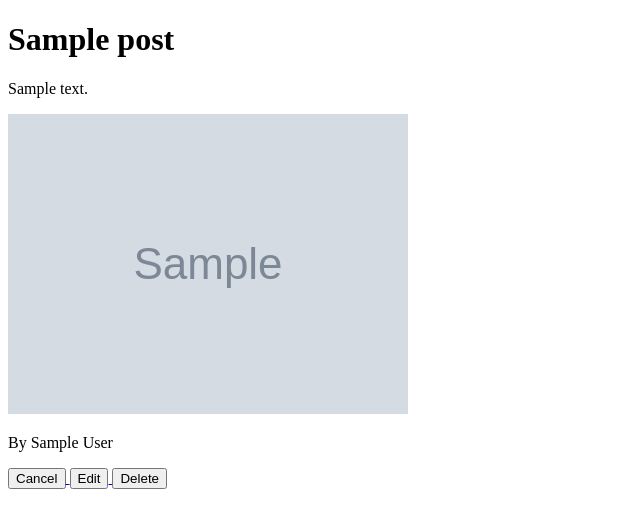
After one commit to honlnm/29.2.11-Blogly-Part-Two, a Flask app: page /posts/1 in a window 1280 px wide. The commit adds this page. Shown: the top 528 px of the page, without its empty margins (0-640 px from the left). Run offline with Flask 3, Linux system fonts and the light colour scheme; tables that the repository leaves empty hold one stand-in row (values such as "Sample post"); grey boxes marked "Sample" are stand-in pictures.

Commit message:
finished part two

```diff
--- a/app.py
+++ b/app.py
@@ -1,7 +1,7 @@
 import os
 from flask import Flask, request, render_template, redirect, flash, session
 from flask_debugtoolbar import DebugToolbarExtension
-from models import db, connect_db, User
+from models import db, connect_db, User, Post
 from dotenv import load_dotenv
 
 app = Flask(__name__)
@@ -11,6 +11,7 @@ load_dotenv()
 app.config['SQLALCHEMY_DATABASE_URI'] = 'postgresql:///blogly_db'
 app.config['SQLALCHEMY_TRACK_MODIFICATIONS'] = False
 app.config['SQLACHEMY_ECHO'] = True
+app.config['TESTING'] = False
 app.config['SECRET_KEY'] = os.getenv('secret_key')
 app.config['DEBUG_TB_INTERCEPT_REDIRECTS'] = False
 debug = DebugToolbarExtension(app)
@@ -41,33 +42,36 @@ def create_user():
     """create new user"""
     first_name = request.form["first_name"]
     last_name = request.form["last_name"]
-    image_url = request.form["image_url"]
-
-    new_user = User(first_name=first_name, last_name=last_name, image_url=image_url)
+    if request.form["image_url"] != "":
+        image_url = request.form["image_url"]
+        new_user = User(first_name=first_name, last_name=last_name, image_url=image_url)
+    else:
+        new_user = User(first_name=first_name, last_name=last_name)
 
     db.session.add(new_user)
     db.session.commit()
 
     return redirect("/users")
 
-@app.route('/users/<int:user_id>/edit')
-def display_user(user_id):
+@app.route('/users/<int:userId>/edit')
+def display_user(userId):
     """show selected user for edit"""
-    user = User.query.get(user_id)
+    user = User.query.get(userId)
     return render_template('edit-user.html', user=user)
 
 
-@app.route('/users/<int:user_id>/edit', methods=["POST"])
-def edit_user(user_id):
+@app.route('/users/<int:userId>/edit', methods=["POST"])
+def edit_user(userId):
     """edit selected user"""
-    user = User.query.get(user_id)
+    user = User.query.get(userId)
     first_name = request.form["first_name"]
     last_name = request.form["last_name"]
-    image_url = request.form["image_url"]
+    if request.form["image_url"] != "":
+        image_url = request.form["image_url"]
+        user.image_url = image_url
 
     user.first_name = first_name
     user.last_name = last_name
-    user.image_url = image_url
 
     db.session.add(user)
     db.session.commit()
@@ -75,18 +79,85 @@ def edit_user(user_id):
     return redirect('/users')
 
 
-@app.route('/users/<int:user_id>')
-def show_user(user_id):
+@app.route('/users/<int:userId>')
+def show_user(userId):
     """show details about a single user"""
-    user = User.query.get_or_404(user_id)
-    return render_template("user-detail.html", user=user)
+    user = User.query.get_or_404(userId)
+    posts = Post.query.filter_by(user_id=userId)
+    return render_template("user-detail.html", user=user, posts=posts)
 
-@app.route('/users/<int:user_id>/delete')
-def delete_user(user_id):
+@app.route('/users/<int:userId>/delete')
+def delete_user(userId):
     """delete selected user"""
-    row = User.query.filter(User.id == user_id)
+    row = User.query.filter(User.id == userId)
 
     row.delete()
     db.session.commit()
 
     return redirect("/users")
+
+@app.route('/users/<int:userId>/posts/new')
+def post_form(userId):
+    """create user post"""
+    user = User.query.get_or_404(userId)
+    return render_template("create-post.html", user=user)
+
+@app.route('/users/<int:userId>/posts/new', methods=['POST'])
+def create_post(userId):
+    """log post to db and redirect"""
+    title = request.form["title"]
+    content = request.form["content"]
+    user_id = userId
+    if request.form["post_image_url"] != "":
+        image_url = request.form["post_image_url"]
+        new_post = Post(title=title, content=content, image_url=image_url, user_id=user_id)
+    else:
+        new_post = Post(title=title, content=content, user_id=user_id)
+
+    db.session.add(new_post)
+    db.session.commit()
+
+    return redirect('/users/' + str(userId))
+
+@app.route('/posts/<int:postId>')
+def show_post(postId):
+    """show details about a single post"""
+    post = Post.query.get_or_404(postId)
+    user = User.query.get_or_404(post.user_id)
+    return render_template("post-detail.html", user=user, post=post)
+
+@app.route('/posts/<int:postId>/edit')
+def display_post(postId):
+    """show selected post for edit"""
+    post = Post.query.get(postId)
+    user = User.query.get_or_404(post.user_id)
+    return render_template('edit-post.html', post=post, user=user)
+
+@app.route('/posts/<int:postId>/edit', methods=['POST'])
+def edit_post(postId):
+    """edit selected post"""
+    post = User.query.get(postId)
+    user = User.query.get_or_404(post.user_id)
+    title = request.form["title"]
+    content = request.form["content"]
+    if request.form["post_image_url"] != "":
+        image_url = request.form["post_image_url"]
+        post.image_url = image_url
+
+    post.title = title
+    post.content = content
+
+    db.session.add(post)
+    db.session.commit()
+
+    return redirect('/posts/' + str(postId))
+
+@app.route('/posts/<int:postId>/delete')
+def delete_post(postId):
+    """delete selected post"""
+    row = Post.query.filter(Post.id == postId)
+
+    row.delete()
+    db.session.commit()
+
+    return redirect('/')
--- /dev/null
+++ b/templates/post-detail.html
@@ -0,0 +1,30 @@
+{% extends 'base.html' %}
+
+{% block title %}
+Post Detail Page
+{% endblock %}
+
+{% block content %}
+
+<div>
+    <h1>{{post.title}}</h1>
+</div>
+<div>
+    <p>{{post.content}}</p>
+    <img src="{{post.image_url}}" alt="post img" id="post_img">
+</div>
+<div>
+    <p>By {{user.first_name}} {{user.last_name}}</p>
+</div>
+<div>
+    <a href="/users/{{user.id}}">
+        <button id="post_cancel_btn" class="btn">Cancel</button>
+    </a>
+    <a href="/posts/{{post.id}}/edit">
+        <button id="post_edit_btn" class="btn">Edit</button>
+    </a>
+    <a href="/posts/{{post.id}}/delete">
+        <button id="post_delete_btn" class="btn">Delete</button>
+    </a>
+</div>
+{% endblock %}
```
Also changed, not shown: models.py (+18 -3 lines), templates/create-post.html (added, +26 -0 lines), templates/edit-post.html (added, +26 -0 lines), templates/user-detail.html (+19 -0 lines), testing/test_functionality.py (+36 -1 lines), Dog.png (renamed from Dog.jpg).
